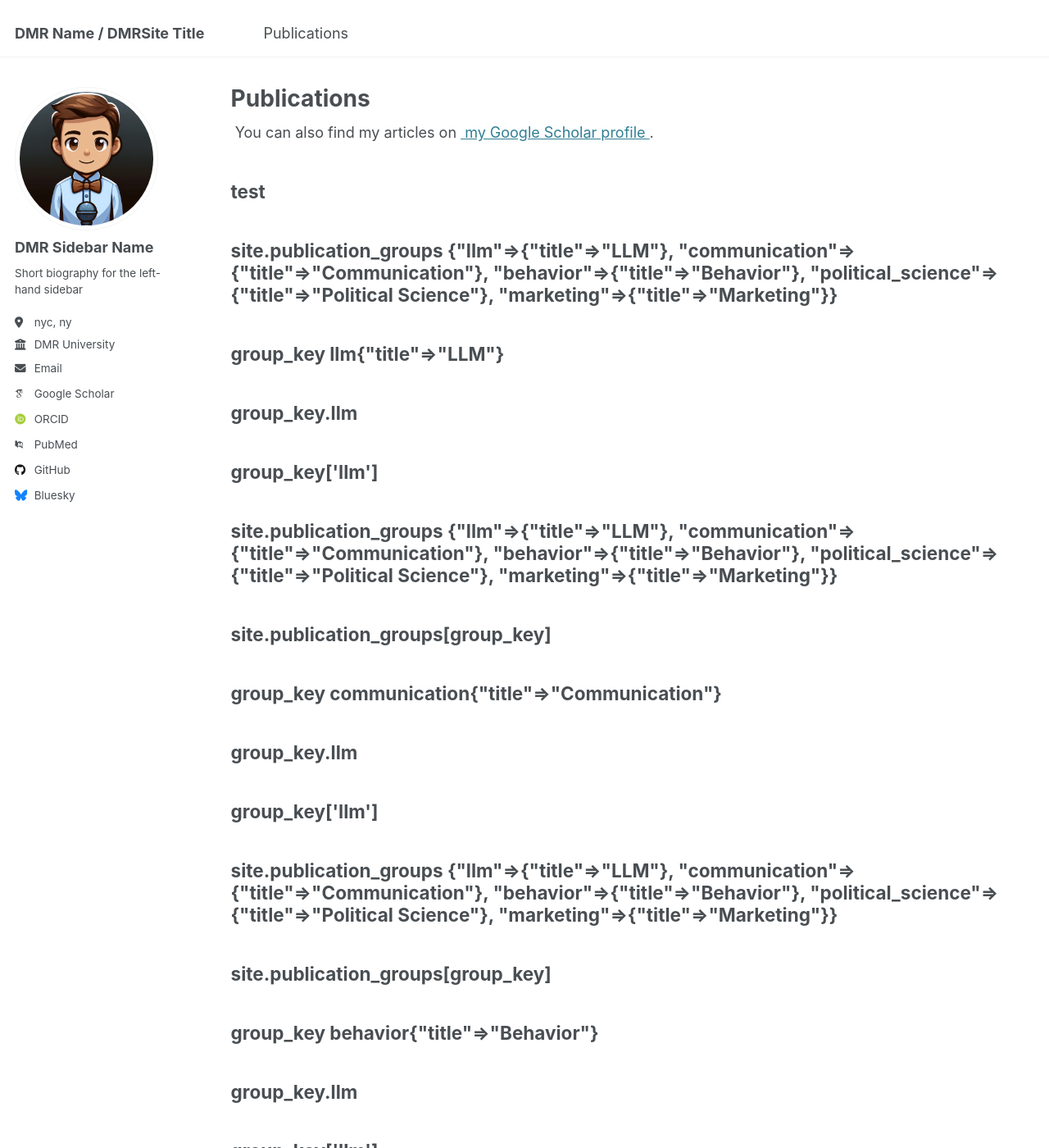
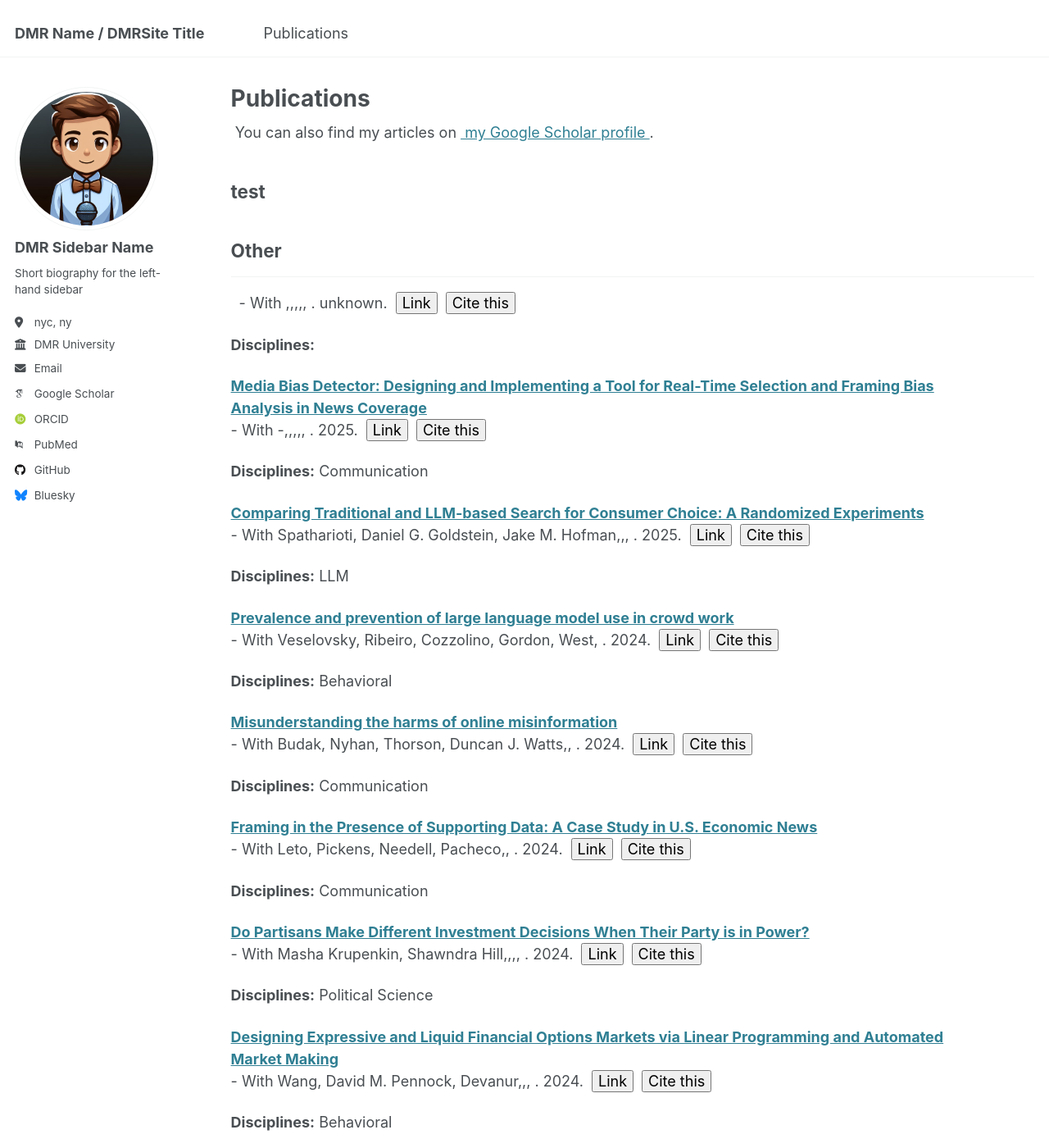
Before and after one commit to chotomirza/davidtest.github.io, a Jekyll site: the page built from _pages/publications.html, in a window 1280 px wide and 1400 px high. Shown: the whole window at 82% size. Built offline with Jekyll 4.4.1, drawn with Linux system fonts in a browser that asks for light colours; some web fonts are replaced; some of the changed text lies outside the part shown.

Commit message:
define groups manually, no need to access

```diff
--- a/_pages/publications.html
+++ b/_pages/publications.html
@@ -17,34 +17,33 @@
 {% include base_path %}
 
 <h2> test </h2>
-<h2> site.publication_groups {{site.publication_groups}} </h2>
 
-<!-- print each item of site.publication_groups in a new line -->
-{% for group_key in site.publication_groups %}
-  <h2> group_key {{group_key}} </h2>
-  <h2> group_key.llm {{group_key.llm}} </h2>
-  <h2> group_key['llm'] {{group_key['llm']}} </h2>
-
-  <!-- the one below shows up as blank -->
-  <h2> site.publication_groups {{site.publication_groups}} </h2>
-  <h2> site.publication_groups[group_key] {{site.publication_groups[group_key]}} </h2>
-{% endfor %}
+<!-- Manually define categories -->
+{% assign publication_groups =
+  {
+    "llm": "LLM",
+    "communication": "Communication",
+    "behavior": "Behavior",
+    "political_science": "Political Science",
+    "marketing": "Marketing"
+  }
+%}
 
 <!-- Initialize arrays for each group and unmatched publications -->
 {% assign publications_by_group = {} %}
-{% for group_key in site.publication_groups %}
-  {% assign group = site.publication_groups[group_key] %}
-  {% assign publications_by_group = publications_by_group | merge: group.title: "" | split: "," %}
+{% for group_key in publication_groups %}
+  {% assign group_title = publication_groups[group_key] %}
+  {% assign publications_by_group = publications_by_group | merge: group_title: "" | split: "," %}
 {% endfor %}
 {% assign other_publications = "" | split: "," %}
 
 <!-- Categorize publications -->
 {% for post in site.publications reversed %}
   {% assign matched = false %}
-  {% for group_key in site.publication_groups %}
-    {% assign group = site.publication_groups[group_key] %}
-    {% if post.group == group.title %}
-      {% assign publications_by_group = publications_by_group | merge: group.title: (publications_by_group[group.title] | push: post) %}
+  {% for group_key in publication_groups %}
+    {% assign group_title = publication_groups[group_key] %}
+    {% if post.group == group_title %}
+      {% assign publications_by_group = publications_by_group | merge: group_title: (publications_by_group[group_title] | push: post) %}
       {% assign matched = true %}
       {% break %}
     {% endif %}
@@ -55,11 +54,11 @@
 {% endfor %}
 
 <!-- Display publications by group -->
-{% for group_key in site.publication_groups %}
-  {% assign group = site.publication_groups[group_key] %}
-  {% assign group_publications = publications_by_group[group.title] %}
+{% for group_key in publication_groups %}
+  {% assign group_title = publication_groups[group_key] %}
+  {% assign group_publications = publications_by_group[group_title] %}
   {% if group_publications.size > 0 %}
-    <h2>{{ group.title }}</h2>
+    <h2>{{ group_title }}</h2>
     <hr />
     {% for post in group_publications %}
       {% include david-pub.html %}
```
